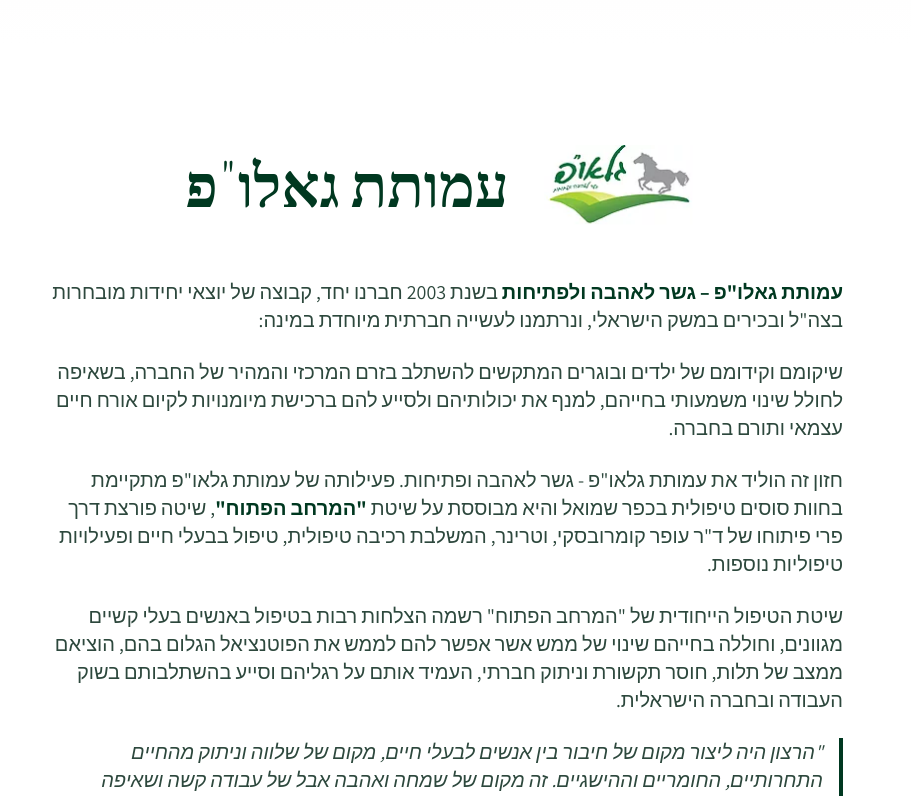
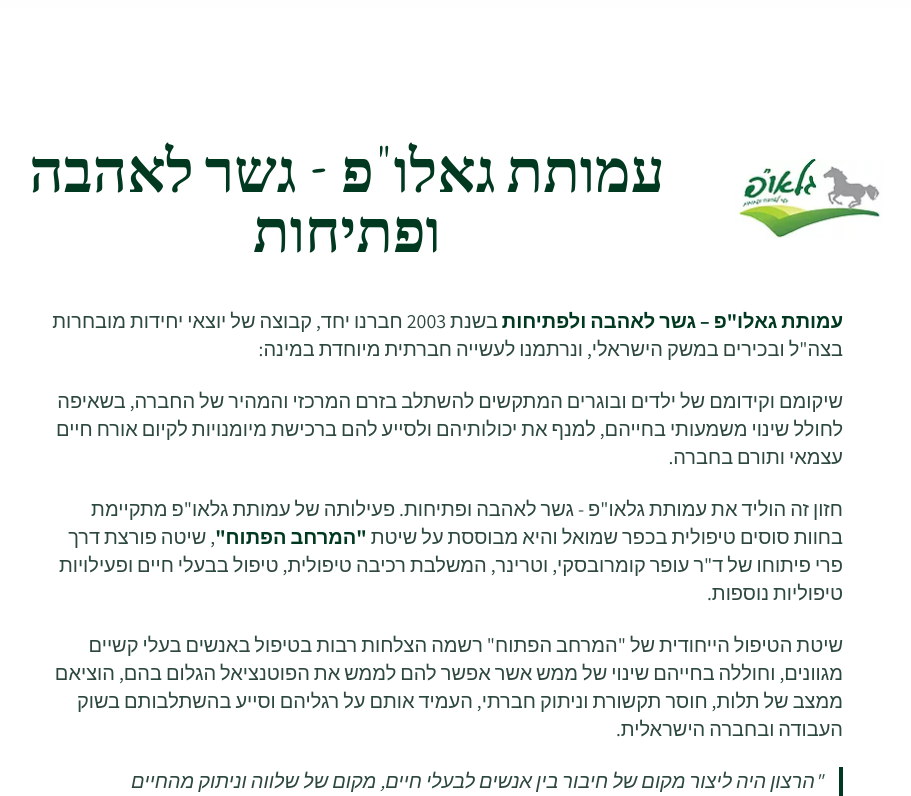
Before and after one commit to Chenko-Design/open-space-stables, a React (Vite) app: page / in a window 1280 px wide. Shown: the part 2420-3216 px from the top of the page, without its empty margins (197-1108 px from the left). Built offline with nearby package versions, Linux system fonts and the light colour scheme; the HTML template or start-up script is replaced by a standard one; a web font is replaced by a local one.

Commit message:
Visual edit in Lovable
Edited UI in Lovable

```diff
--- a/src/components/Association.tsx
+++ b/src/components/Association.tsx
@@ -1,22 +1,16 @@
 import galopLogo from "@/assets/galop-logo.png";
 import { useScrollReveal } from "@/hooks/useScrollReveal";
-
 const Association = () => {
-  const { ref, isVisible } = useScrollReveal();
-
-  return (
-    <section ref={ref} id="association" className="py-24 bg-white">
+  const {
+    ref,
+    isVisible
+  } = useScrollReveal();
+  return <section ref={ref} id="association" className="py-24 bg-white">
       <div className="container mx-auto px-8 sm:px-12 md:px-16 lg:px-[128px] xl:px-[192px] 2xl:px-[256px]">
         <div className={`max-w-7xl mx-auto transition-all duration-1000 ${isVisible ? 'opacity-100 translate-y-0' : 'opacity-0 translate-y-20'}`}>
           <div className="flex items-center justify-center gap-8 mb-12">
-            <img
-              src={galopLogo}
-              alt="לוגו עמותת גאלופ"
-              className="w-[150px] md:w-[160px] h-auto object-contain"
-            />
-            <h2 className="text-5xl md:text-6xl font-handwriting font-bold text-primary text-center">
-              עמותת גאלו"פ
-            </h2>
+            <img src={galopLogo} alt="לוגו עמותת גאלופ" className="w-[150px] md:w-[160px] h-auto object-contain" />
+            <h2 className="text-5xl md:text-6xl font-handwriting font-bold text-primary text-center">עמותת גאלו"פ - גשר לאהבה ופתיחות</h2>
           </div>
 
           <div className="md:flex md:justify-center">
@@ -41,8 +35,6 @@ const Association = () => {
           </div>
         </div>
       </div>
-    </section>
-  );
+    </section>;
 };
-
 export default Association;
```
